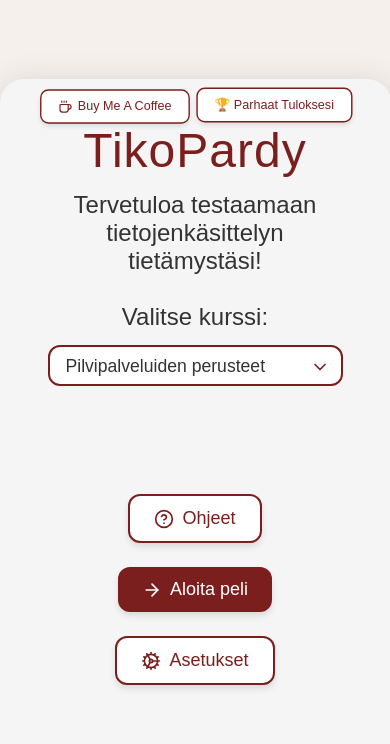
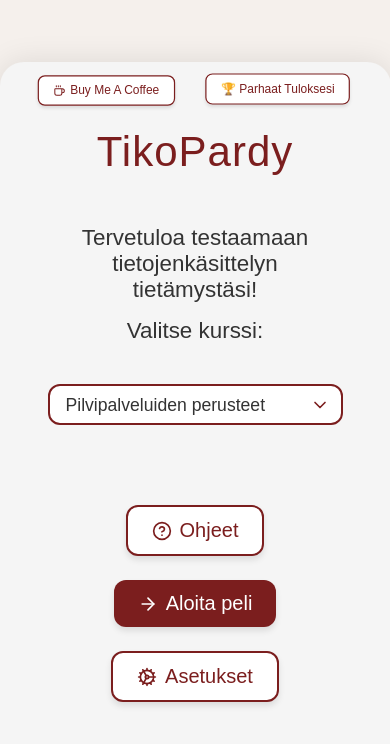
Before and after one commit to jamktiko/tikoPardy, a SvelteKit app in the folder app/: page / in a window 390 px wide. Shown: the top 744 px of the page. Built offline with nearby package versions, Linux system fonts and the light colour scheme; a web font is replaced by a local one.

Commit message:
Tyyli muutoksia puhelin näkymässä

```diff
--- a/app/src/lib/components/Button.svelte
+++ b/app/src/lib/components/Button.svelte
@@ -57,4 +57,30 @@
     display: inline-flex;
     margin-right: 8px;
   }
+
+  @media (max-width: 768px) {
+    button {
+      font-size: 1.3rem;
+      font-weight: 500;
+      cursor: pointer;
+      transition: all 0.2s ease;
+      border: none;
+      box-shadow: 0 4px 6px rgba(0, 0, 0, 0.1);
+    }
+
+
+  }
+
+    @media (max-width: 400px) {
+    button {
+      font-size: 1.25rem;
+      font-weight: 500;
+      cursor: pointer;
+      transition: all 0.2s ease;
+      border: none;
+      box-shadow: 0 4px 6px rgba(0, 0, 0, 0.1);
+    }
+
+
+  }
 </style>
--- a/app/src/routes/+page.svelte
+++ b/app/src/routes/+page.svelte
@@ -444,10 +444,11 @@ select:focus {
 @media (max-width: 768px) {
 	h1 {
 		font-size: 48px;
+		line-height: 2;
 	}
 
 	p {
-		font-size: 1.5rem;
+		font-size: 1.8rem;
 	}
 
 	select {
@@ -464,14 +465,14 @@ select:focus {
 
 	.top-left-button {
 		transform: scale(0.7);
-		top: 0.2rem;
-		left: 0.5rem;
+		top: 0.25rem;
+		left: -0.5rem;
 	}
 
 	.top-right-button {
 	transform: scale(0.7);
 	top: 0.1rem;
-	right: 0.3rem;
+	right: -0.5rem;
 }
 
 :global(.select-wrapper) {
@@ -479,6 +480,45 @@ select:focus {
 	display: inline-block;
 }
 
+@media (max-width: 400px) {
+
+	h1 {
+		font-size: 42px;
+	}
+
+	p {
+		font-size: 1.4rem;
+		padding-top: 15px;
+	}
+	select {
+		font-size: 1.1rem;
+		padding: 0.6rem 2rem 0.5rem 1rem;
+		margin-top: 40px;
+	}
+
+	.top-left-button {
+		transform: scale(0.6);
+		top: 0.2rem;
+		left: -0.5rem;
+	}
+
+	.top-right-button {
+		transform: scale(0.6);
+		top: 0.1rem;
+		right: -0.5rem;
+	}
+
+	:global(.dropdown-icon) {
+		position: absolute;
+		margin-top: 48px;
+		right: 0.8rem;
+		top: 8%;
+		transform: translateY(-50%);
+		pointer-events: none;
+		color: #7b1e1e;
+	}
+}
+
 }
 
 </style>
```
